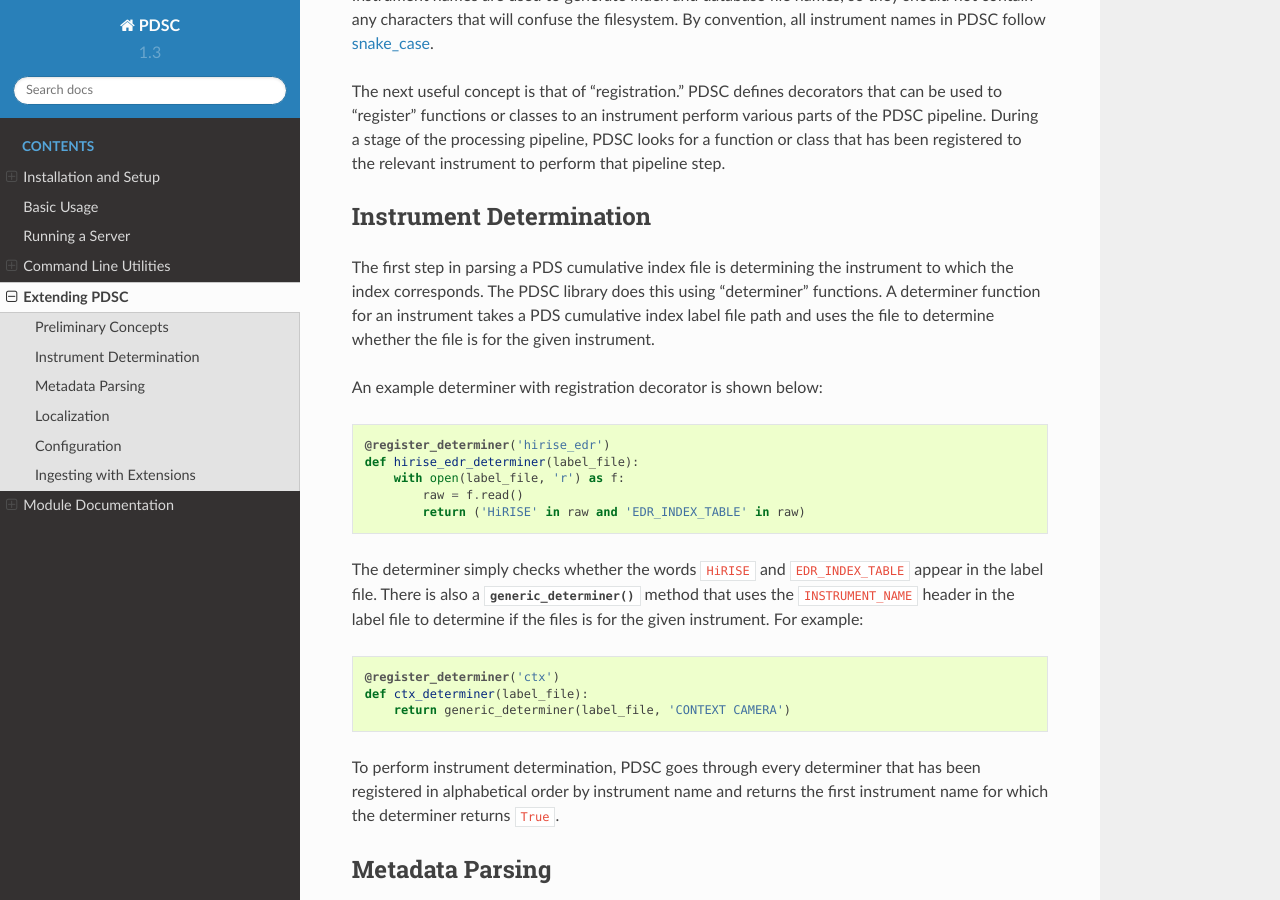
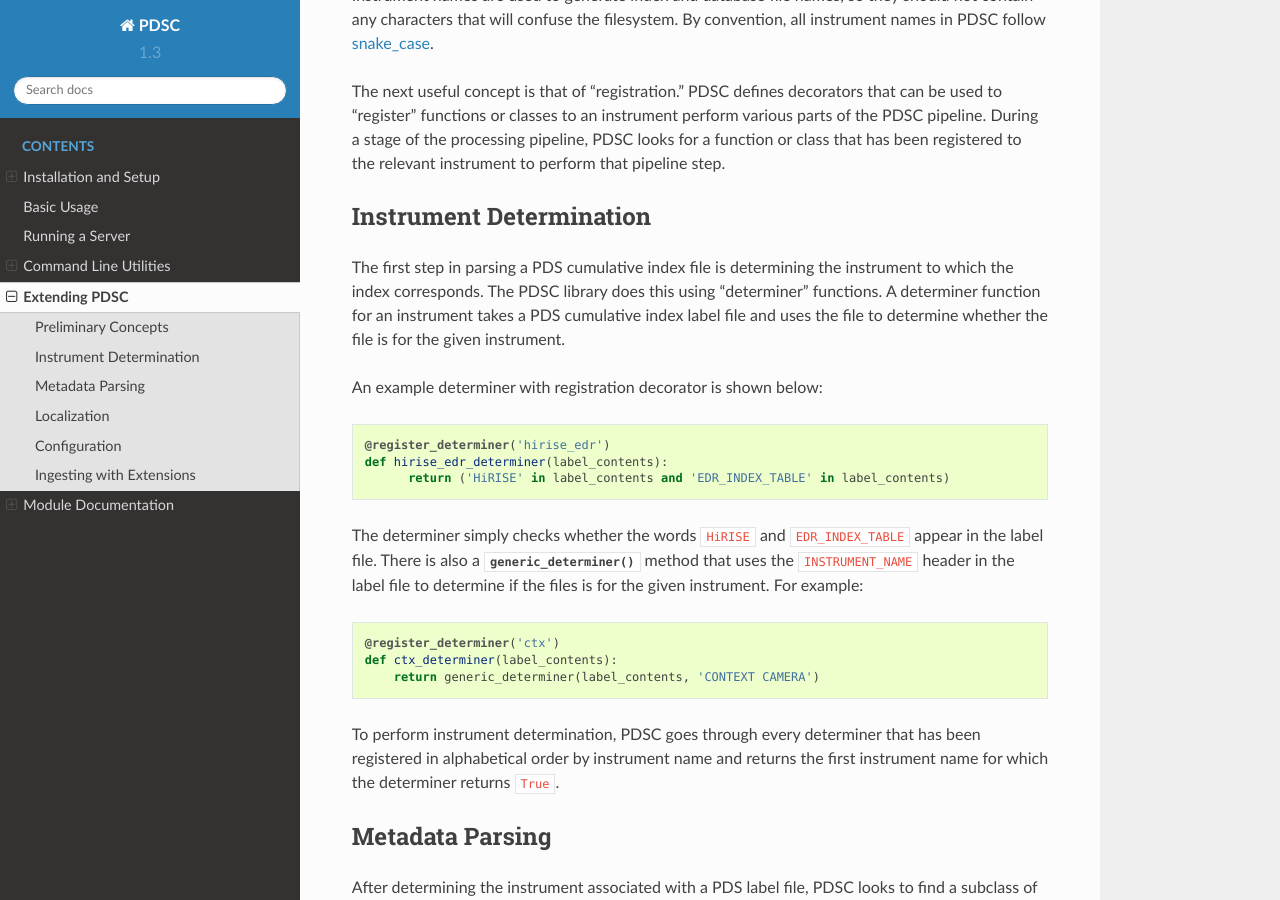
Before and after one commit to JPLMLIA/pdsc, a Sphinx documentation site: the page built from docs/Extending.rst, in a window 1280 px wide and 900 px high, scrolled down 665 px. Built offline with Sphinx 7.4.7 and the Read the Docs theme 2.0.0, drawn with Linux system fonts in a browser that asks for light colours.

Commit message:
refactor determiner interface to ease testing
Make determiner functions take a pre-loaded label file rather than
requiring each function to open the file separately. This simplifies
user extensions and unit testing (avoids having to mock the file for
each determiner).

Issue: #36

```diff
--- a/docs/Extending.rst
+++ b/docs/Extending.rst
@@ -42,16 +42,14 @@ Instrument Determination
 The first step in parsing a PDS cumulative index file is determining the
 instrument to which the index corresponds. The PDSC library does this using
 "determiner" functions. A determiner function for an instrument takes a PDS
-cumulative index label file path and uses the file to determine whether the file
+cumulative index label file and uses the file to determine whether the file
 is for the given instrument.
 
 An example determiner with registration decorator is shown below::
 
     @register_determiner('hirise_edr')
-    def hirise_edr_determiner(label_file):
-        with open(label_file, 'r') as f:
-            raw = f.read()
-            return ('HiRISE' in raw and 'EDR_INDEX_TABLE' in raw)
+    def hirise_edr_determiner(label_contents):
+          return ('HiRISE' in label_contents and 'EDR_INDEX_TABLE' in label_contents)
 
 The determiner simply checks whether the words ``HiRISE`` and
 ``EDR_INDEX_TABLE`` appear in the label file. There is also a
@@ -60,8 +58,8 @@ The determiner simply checks whether the words ``HiRISE`` and
 the given instrument. For example::
 
     @register_determiner('ctx')
-    def ctx_determiner(label_file):
-        return generic_determiner(label_file, 'CONTEXT CAMERA')
+    def ctx_determiner(label_contents):
+        return generic_determiner(label_contents, 'CONTEXT CAMERA')
 
 To perform instrument determination, PDSC goes through every determiner that
 has been registered in alphabetical order by instrument name and returns the
```
Also changed, not shown: 2 other files.
